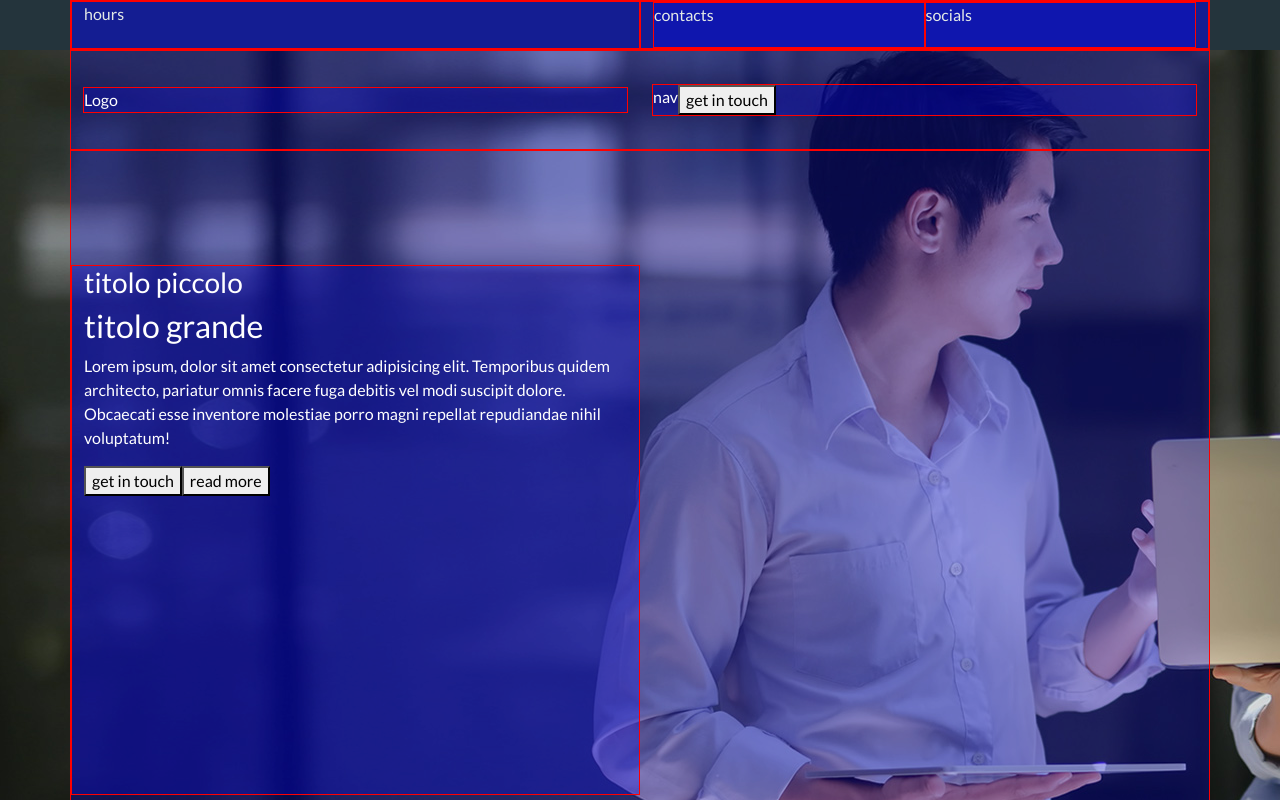
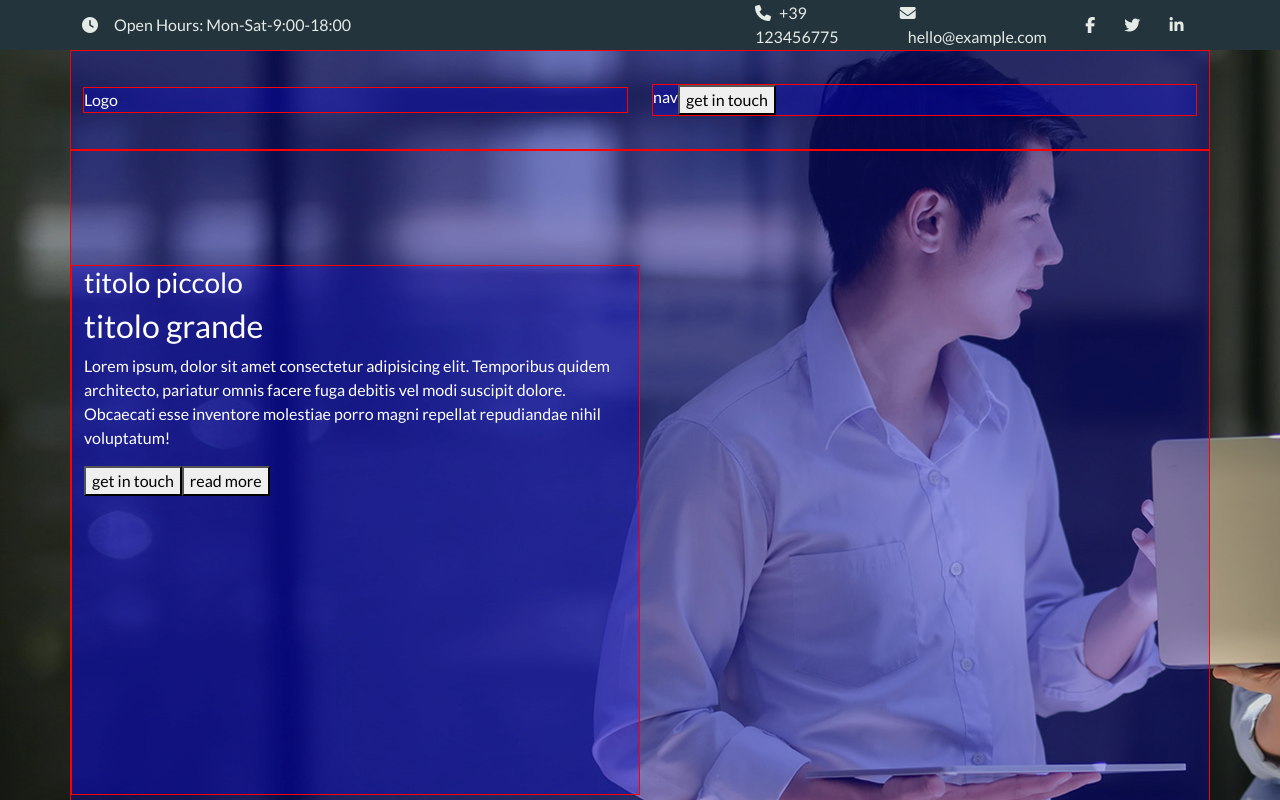
Before and after one commit to andreaa21/proj-html-vuejs, a Vue app: page / in a window 1280 px wide. Shown: the top 800 px of the page. Built offline with nearby package versions, Linux system fonts and the light colour scheme.

Commit message:
add style to AppHeader

```diff
--- a/src/components/AppHeader.vue
+++ b/src/components/AppHeader.vue
@@ -1,6 +1,14 @@
 <script>
+
+import {store} from '../assets/data/store'
+
 export default {
-  name: 'AppHeader'
+  name: 'AppHeader',
+  data(){
+    return{
+        store
+    }
+  }
 }
 </script>
 
@@ -8,18 +16,43 @@ export default {
 <template>
   <header>
     <div class="container h-100">
-        <div class="row debug header-content d-flex justify-content-between">
-            <div class="col header-left debug">
-                hours
-            </div>
-            <div class="col-lg-6 header-right d-flex justify-content-between debug">
-                <div class="contacts debug w-50">
-                    contacts
+        <div class="row header-content h-100 d-flex justify-content-between">
+
+            <div class="col header-left d-flex align-items-center">
+                <div class="time-icon me-3">
+                    <i class="fa-solid fa-clock"></i>
                 </div>
-                <div class="socials debug w-50">
-                    socials
+                <div class="time-text d-flex align-items-end">
+                    <span>Open Hours: {{store.openHours}}</span>
                 </div>
             </div>
+
+            <div class="col-5 header-right d-flex justify-content-between">
+                <div class="contacts d-flex align-items-center">
+                    <div class="phone mx-2">
+                        <i class="fa-solid fa-phone"></i>
+                        <span class="mx-2">{{store.phoneNumber}}</span>
+                    </div>
+                    <div class="email mx-2">
+                        <i class="fa-solid fa-envelope"></i>
+                        <span class="mx-2">{{store.email}}</span>
+                    </div>
+                </div>
+                <div class="socials">
+                    <ul class="d-flex justify-content-around h-100 align-items-center">
+                        <li>
+                            <a href="#"><i class="fa-brands fa-facebook-f"></i></a>
+                        </li>
+                        <li>
+                            <a href="#"><i class="fa-brands fa-twitter"></i></a>
+                        </li>
+                        <li>
+                            <a href="#"><i class="fa-brands fa-linkedin-in"></i></a>
+                        </li>
+                    </ul>
+                </div>
+            </div>
+
         </div>
     </div>
   </header>
@@ -33,8 +66,18 @@ export default {
         height: 50px;
         background-color: $Ebony;
         color: $Nurse;
-        .header-content{
-            height: 100%;
+        .contacts{
+            width: 70%;
+        }
+        .socials{
+            width: 30%;
+        }
+        ul{
+            list-style: none;
+            margin-left: -1.5rem;
+            a{
+                color: $Nurse;
+            }
         }
     }
 </style>
```
